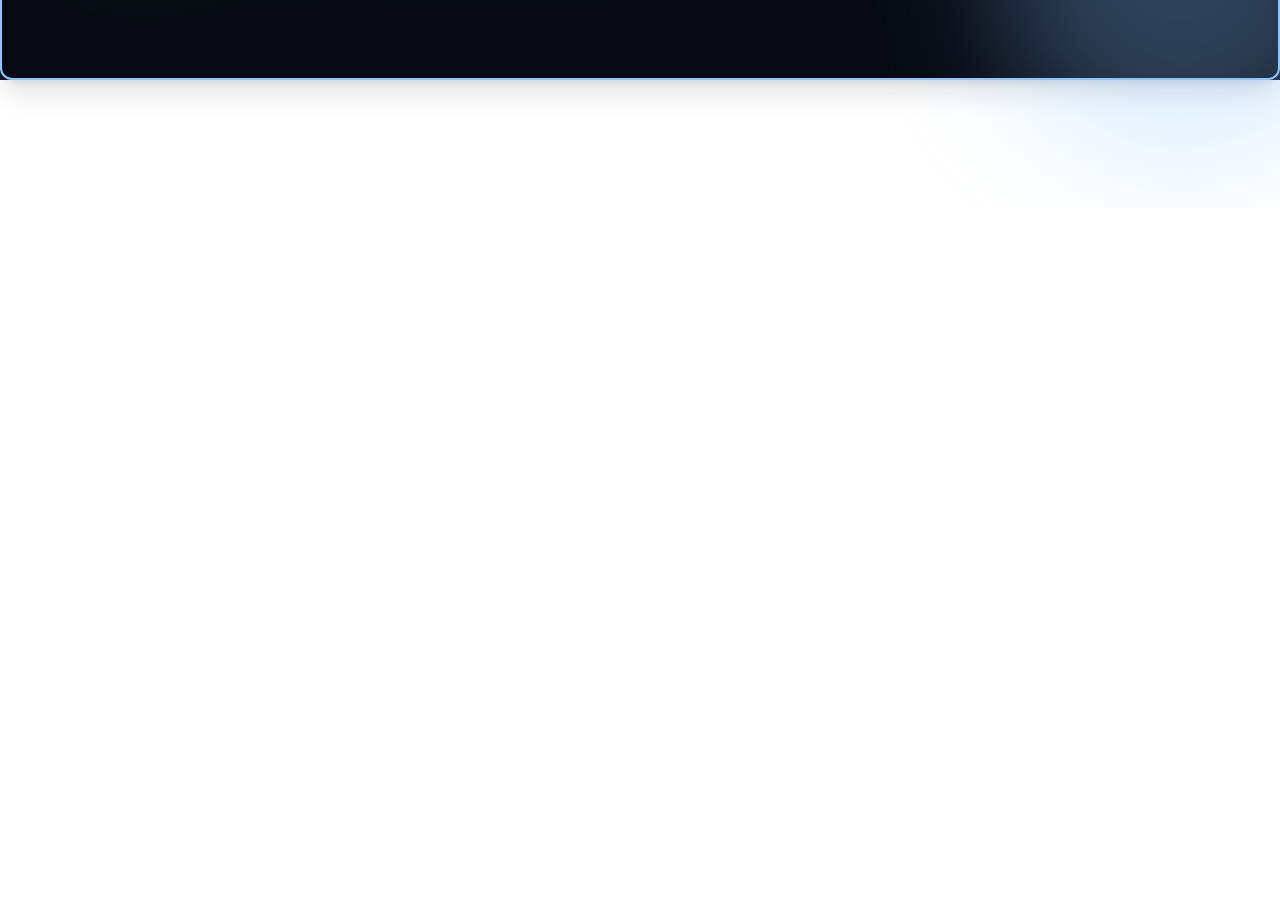
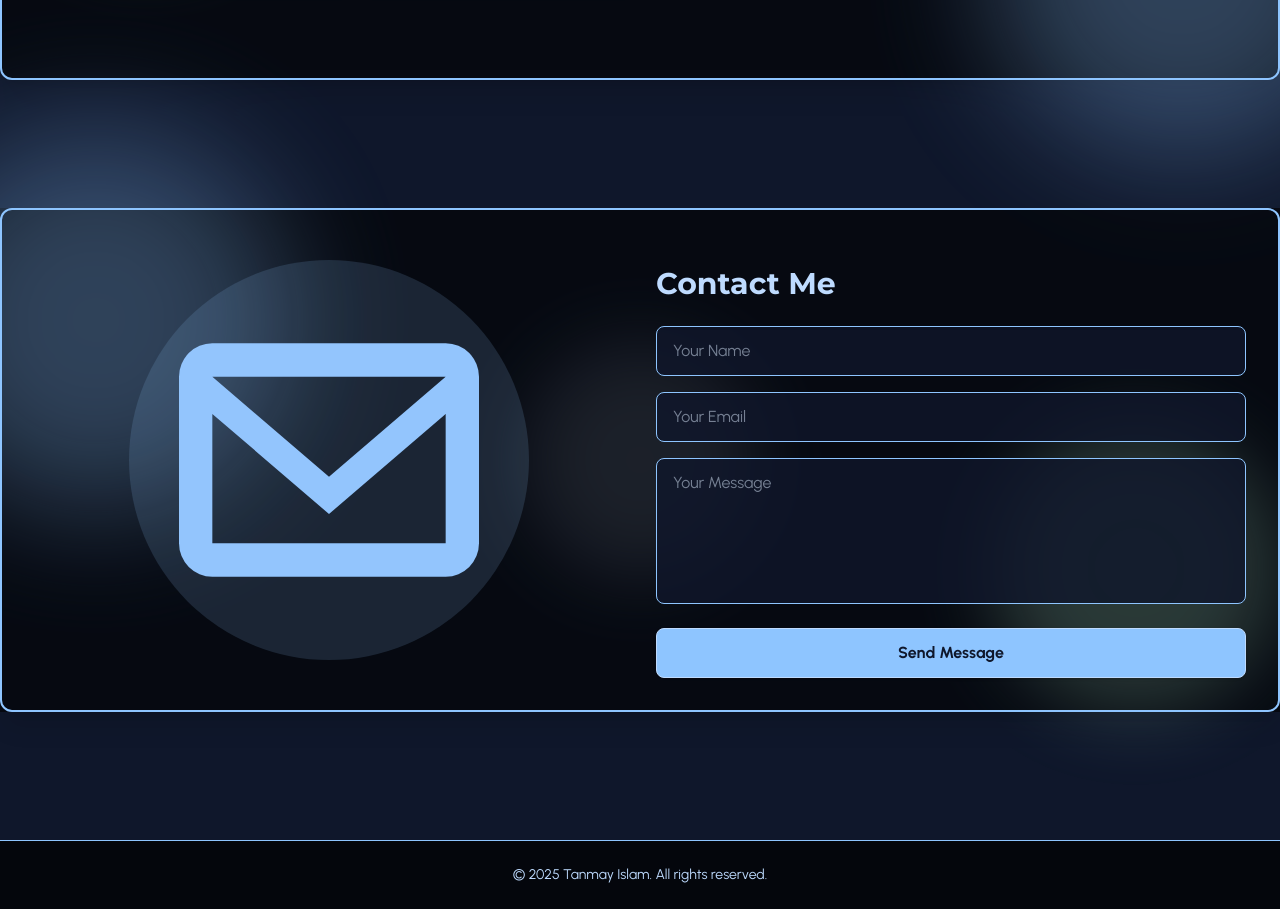
Before and after one commit to tanmayislam2006/tanmayislam, a React (Vite) app: page / in a window 1280 px wide. Shown: the part 1423-2332 px from the top of the page. Before the commit the page ends 1631 px from the top, so only its background shows below. Built offline with nearby package versions, Linux system fonts and the light colour scheme.

Commit message:
feat: add Contact and Footer components, update Navbar links

```diff
--- /dev/null
+++ b/src/Home/Contact.jsx
@@ -0,0 +1,70 @@
+import React from "react";
+
+const Contact = () => {
+  return (
+    <section
+      id="contact"
+      className="relative flex items-center justify-center my-20
+      bg-black/60
+      "
+    >
+      <div className="absolute inset-0 pointer-events-none" aria-hidden="true">
+        {/* Blurred background shapes */}
+        <div className="absolute -top-20 -left-24 w-96 h-96 rounded-full bg-blue-300 opacity-30 blur-3xl"></div>
+        <div className="absolute bottom-0 right-0 w-72 h-72 rounded-full bg-green-200 opacity-20 blur-2xl"></div>
+        <div className="absolute top-1/2 left-1/2 w-60 h-60 rounded-full bg-blue-100 opacity-10 blur-2xl -translate-x-1/2 -translate-y-1/2"></div>
+      </div>
+      <div className="relative z-10 w-full   border-2 border-blue-300 rounded-xl shadow-xl p-8 flex flex-col md:flex-row gap-8">
+        {/* Left: Animation or illustration */}
+        <div className="flex-1 flex items-center justify-center">
+          {/* Example animation: bouncing mail icon */}
+          <div className="">
+            <svg width="400" height="400" viewBox="0 0 24 24" fill="none">
+              <rect
+                width="100%"
+                height="100%"
+                rx="20"
+                fill="#93c5fd"
+                opacity="0.15"
+              />
+              <path
+                d="M3 7a2 2 0 0 1 2-2h14a2 2 0 0 1 2 2v10a2 2 0 0 1-2 2H5a2 2 0 0 1-2-2V7zm2 0v.01L12 13l7-5.99V7H5zm0 2.236V17h14V9.236l-7 5.998-7-5.998z"
+                fill="#93c5fd"
+              />
+            </svg>
+          </div>
+        </div>
+        {/* Right: Contact form */}
+        <div className="flex-1">
+          <h3 className="text-3xl font-bold text-blue-200 my-6 text-center md:text-left">
+            Contact Me
+          </h3>
+          <form className="flex flex-col gap-4">
+            <input
+              type="text"
+              placeholder="Your Name"
+              className="rounded-lg px-4 py-3 bg-slate-900/80 border border-blue-300 text-blue-100 focus:outline-none focus:ring-2 focus:ring-blue-300"
+            />
+            <input
+              type="email"
+              placeholder="Your Email"
+              className="rounded-lg px-4 py-3 bg-slate-900/80 border border-blue-300 text-blue-100 focus:outline-none focus:ring-2 focus:ring-blue-300"
+            />
+            <textarea
+              placeholder="Your Message"
+              rows={5}
+              className="rounded-lg px-4 py-3 bg-slate-900/80 border border-blue-300 text-blue-100 focus:outline-none focus:ring-2 focus:ring-blue-300 resize-none"
+            />
+            <button
+              type="submit"
+              className="mt-2 px-6 py-3 rounded-lg bg-blue-300 text-slate-900 font-bold shadow hover:bg-blue-200 transition-colors duration-200 border border-blue-200"
+            >
+              Send Message
+            </button>
+          </form>
+        </div>
+      </div>
+    </section>
+  );
+};
+export default Contact;
--- /dev/null
+++ b/src/Home/Footer.jsx
@@ -0,0 +1,10 @@
+import React from "react";
+
+const Footer = () => {
+  return (
+    <footer className="w-full py-6 bg-black/70 border-t border-blue-300 text-center text-blue-200 text-sm mt-32">
+      © {new Date().getFullYear()} Tanmay Islam. All rights reserved.
+    </footer>
+  );
+};
+export default Footer;
--- a/src/Home/Home.jsx
+++ b/src/Home/Home.jsx
@@ -4,6 +4,8 @@ import Navbar from "./Navbar";
 import Hero from "./Hero";
 import About from "./About";
 import Skill from "./Skill";
+import Contact from "./Contact";
+import Footer from "./Footer";
 
 const Home = () => {
   return (
@@ -13,6 +15,8 @@ const Home = () => {
       <Hero />
       <About />
       <Skill />
+      <Contact/>
+      <Footer/>
     </div>
   );
 };
--- a/src/Home/Navbar.jsx
+++ b/src/Home/Navbar.jsx
@@ -26,10 +26,10 @@ const Navbar = () => {
             <a href='#skill' className="hover:text-blue-300 transition-colors duration-200">Skill</a>
           </li>
           <li>
-            <a href='' className="hover:text-blue-300 transition-colors duration-200">Project</a>
+            <a href='#project' className="hover:text-blue-300 transition-colors duration-200">Project</a>
           </li>
           <li>
-            <a href='' className="hover:text-blue-300 transition-colors duration-200">Contact</a>
+            <a href='#contact' className="hover:text-blue-300 transition-colors duration-200">Contact</a>
           </li>
         </ul>
       </div>
```
